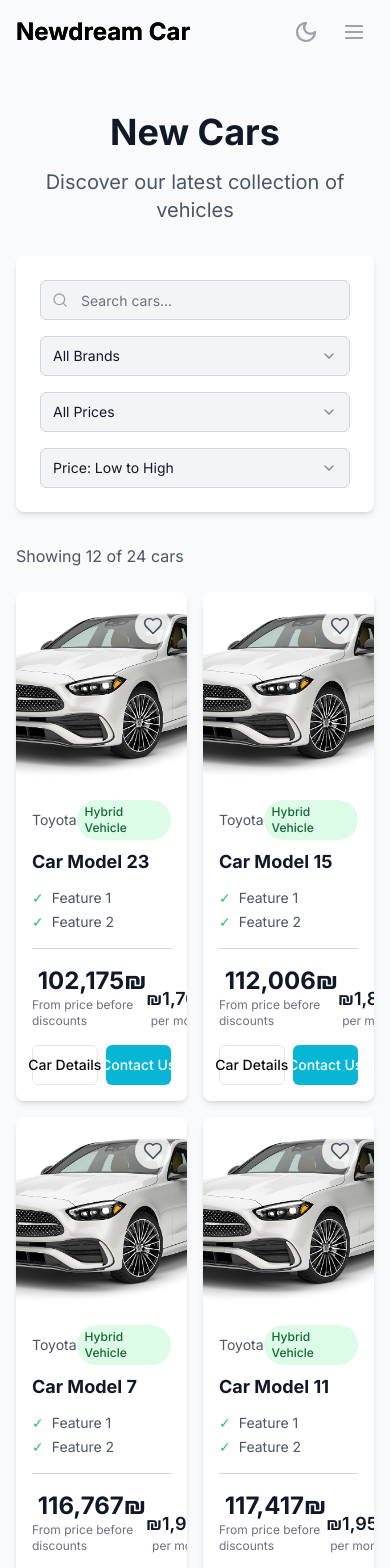
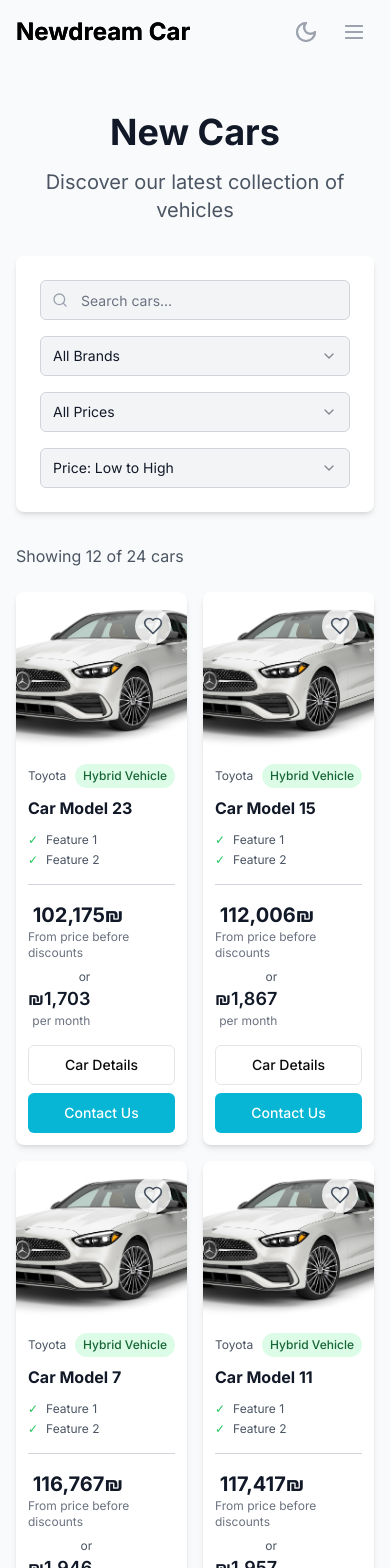
Before and after one commit to Hazemhw22/Newdream-Car, a Next.js app: page /new-cars in a window 390 px wide. Shown: the top 1568 px of the page. Built offline with nearby package versions, Linux system fonts and the light colour scheme.

Commit message:
update 1

```diff
--- a/components/CarCard.tsx
+++ b/components/CarCard.tsx
@@ -35,11 +35,11 @@ export default function CarCard({ car }: CarCardProps) {
 
   return (
     <>
-      <div className="bg-white dark:bg-gray-900 rounded-lg shadow-md overflow-hidden hover:shadow-lg transition-shadow duration-300 relative">
+      <div className="bg-white dark:bg-gray-900 rounded-lg shadow-md overflow-hidden hover:shadow-lg transition-shadow duration-300 relative max-w-md mx-auto">
         {/* Header Tags */}
-        <div className="absolute top-4 left-4 z-10 flex flex-col gap-2">
+        <div className="absolute top-4 left-4 z-10 flex flex-col gap-2 text-xs sm:text-sm">
           {car.isBestChoice && (
-            <div className="bg-yellow-400 text-black px-3 py-1 rounded-full text-sm font-bold flex items-center gap-1">
+            <div className="bg-yellow-400 text-black px-2 py-0.5 rounded-full font-bold flex items-center gap-1">
               <Star className="h-4 w-4 fill-current" />
               Best Choice
             </div>
@@ -61,7 +61,7 @@ export default function CarCard({ car }: CarCardProps) {
         </button>
 
         {/* Car Image */}
-        <div className="relative h-48 bg-gray-100 dark:bg-gray-700">
+        <div className="relative h-40 sm:h-48 bg-gray-100 dark:bg-gray-700">
           <Image
             src={car.image}
             alt={car.name}
@@ -72,24 +72,24 @@ export default function CarCard({ car }: CarCardProps) {
         </div>
 
         {/* Card Content */}
-        <div className="p-4">
+        <div className="p-3 sm:p-4">
           {/* Brand and Hybrid Badge */}
-          <div className="flex items-center justify-between mb-2">
-            <span className="text-sm text-gray-600 dark:text-gray-400">{car.brand}</span>
+          <div className="flex items-center justify-between mb-2 text-xs sm:text-sm">
+            <span className="text-gray-600 dark:text-gray-400">{car.brand}</span>
             {car.isHybrid && (
-              <span className="bg-green-100 dark:bg-green-900 text-green-800 dark:text-green-300 px-2 py-1 rounded-full text-xs font-medium">
+              <span className="bg-green-100 dark:bg-green-900 text-green-800 dark:text-green-300 px-2 py-1 rounded-full font-medium">
                 Hybrid Vehicle
               </span>
             )}
           </div>
 
           {/* Car Name */}
-          <h3 className="text-lg font-bold text-gray-900 dark:text-gray-100 mb-3">{car.name}</h3>
+          <h3 className="text-base sm:text-lg font-bold text-gray-900 dark:text-gray-100 mb-3">{car.name}</h3>
 
           {/* Features */}
-          <div className="space-y-1 mb-4">
+          <div className="space-y-1 mb-4 text-xs sm:text-sm">
             {car.features.map((feature, index) => (
-              <div key={index} className="flex items-center text-sm text-gray-600 dark:text-gray-400">
+              <div key={index} className="flex items-center text-gray-600 dark:text-gray-400">
                 <span className="text-green-500 dark:text-green-400 mr-2">✓</span>
                 {feature}
               </div>
@@ -98,35 +98,35 @@ export default function CarCard({ car }: CarCardProps) {
 
           {/* Price Section */}
           <div className="border-t border-gray-300 dark:border-gray-700 pt-4">
-            <div className="flex items-center justify-between mb-4">
+            <div className="flex flex-col sm:flex-row items-start sm:items-center justify-between mb-4 space-y-2 sm:space-y-0">
               <div>
-                <div className="text-2xl font-bold text-gray-900 dark:text-gray-100">
+                <div className="text-xl sm:text-2xl font-bold text-gray-900 dark:text-gray-100">
                   {formatPrice(car.price)}
                 </div>
                 {car.originalPrice && (
-                  <div className="text-sm text-gray-500 dark:text-gray-400 line-through">
+                  <div className="text-xs sm:text-sm text-gray-500 dark:text-gray-400 line-through">
                     {formatPrice(car.originalPrice)}
                   </div>
                 )}
-                <div className="text-xs text-gray-500 dark:text-gray-400">From price before discounts</div>
+                <div className="text-xs sm:text-xs text-gray-500 dark:text-gray-400">From price before discounts</div>
               </div>
               <div className="text-right">
-                <div className="text-sm text-gray-600 dark:text-gray-400">or</div>
+                <div className="text-xs sm:text-sm text-gray-600 dark:text-gray-400">or</div>
                 <div className="text-lg font-semibold text-gray-900 dark:text-gray-100">
                   ₪{Math.round(car.price / 60).toLocaleString()}
                 </div>
-                <div className="text-xs text-gray-500 dark:text-gray-400">per month</div>
+                <div className="text-xs sm:text-xs text-gray-500 dark:text-gray-400">per month</div>
               </div>
             </div>
 
             {/* Action Buttons */}
-            <div className="grid grid-cols-2 gap-2">
-              <Button variant="outline" className="text-sm dark:border-gray-600 dark:text-gray-200">
+            <div className="grid grid-cols-1 sm:grid-cols-2 gap-2">
+              <Button variant="outline" className="text-sm dark:border-gray-600 dark:text-gray-200 w-full">
                 Car Details
               </Button>
               <Button
                 onClick={() => setShowContactModal(true)}
-                className="bg-cyan-500 hover:bg-cyan-600 text-white text-sm"
+                className="bg-cyan-500 hover:bg-cyan-600 text-white text-sm w-full"
               >
                 Contact Us
               </Button>
```
